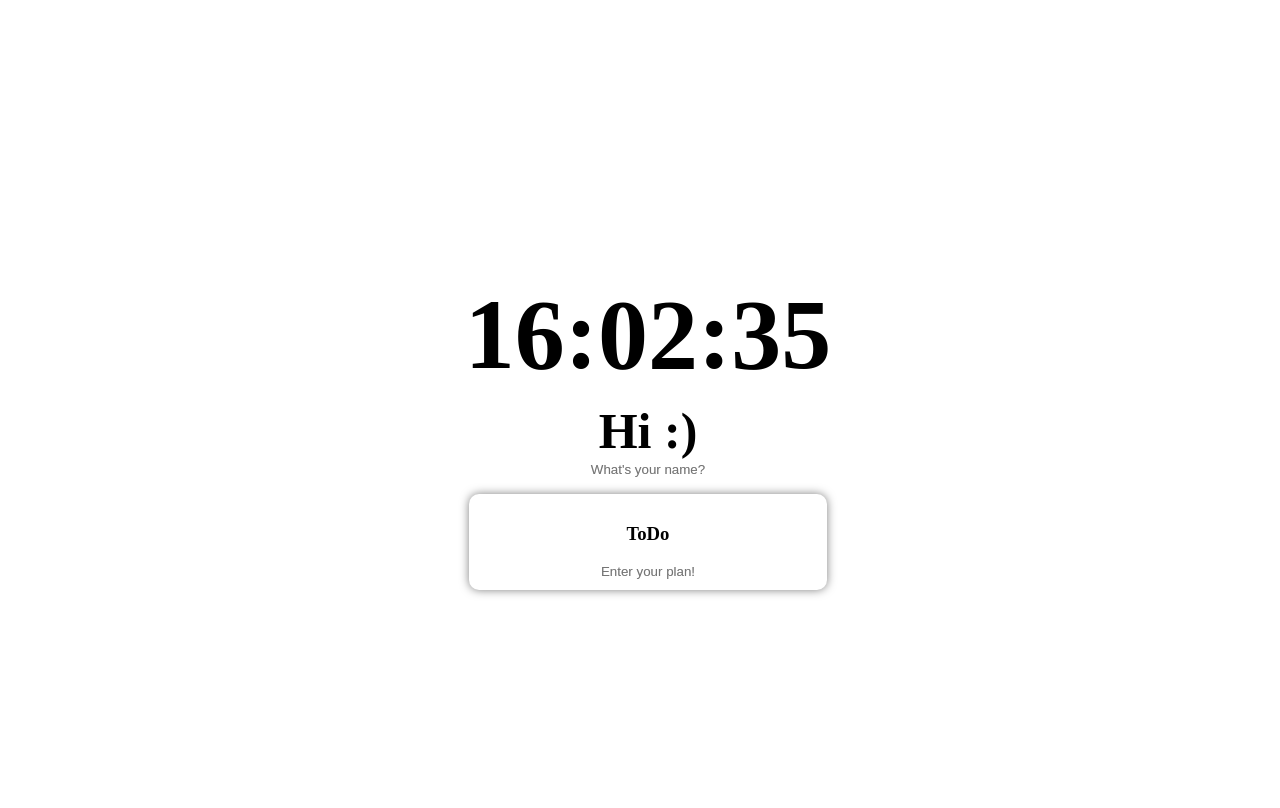
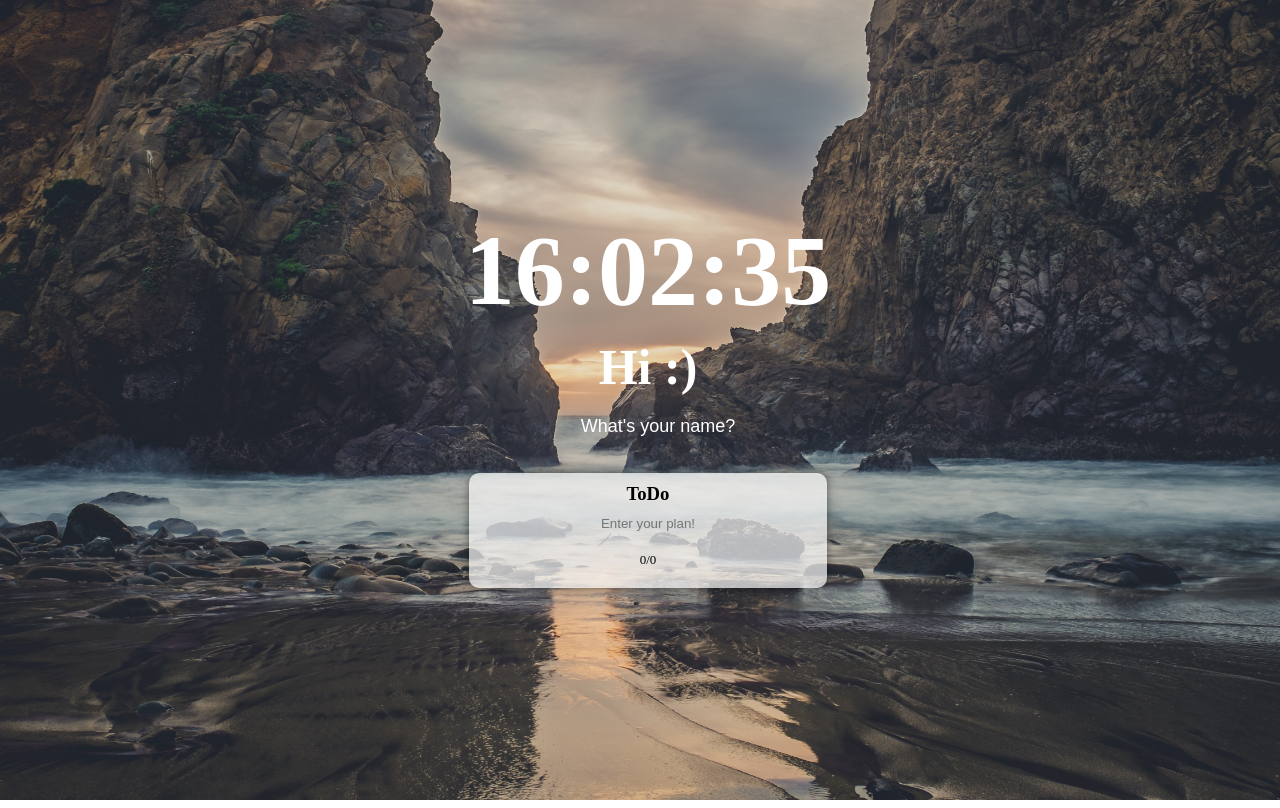
Before and after one commit to 1eq0/todo, a plain HTML site: page index.html in a window 1280 px wide. Drawn offline with Linux system fonts and the light colour scheme.

Commit message:
background todoCnt

```diff
--- a/background.js
+++ b/background.js
@@ -0,0 +1,21 @@
+const body = document.querySelector("body");
+
+const IMG_NUMBER = 4;
+
+function paintImage(imgNumber){
+    const image = new Image();
+    image.src = `./images/${imgNumber + 1}.jpg`;
+    image.classList.add("bgImage");
+    body.prepend(image);
+}
+
+function getRandom(){
+    const number = Math.floor(Math.random() * IMG_NUMBER);
+    return number;
+}
+
+function init(){
+    const randNum =  getRandom();
+    paintImage(randNum);
+}
+init();
--- a/index.html
+++ b/index.html
@@ -11,16 +11,18 @@
       <h1>00:00:00</h1>
     </div>
     <h2>Hi :)</h2>
-    <form class = "get-name-form">
-      <input class = "get-name" type="text" placeholder="What's your name?" />
+    <form class="get-name-form">
+      <input class="get-name" type="text" placeholder="What's your name?" />
     </form>
 
     <div class="todo">
-      <ul class="todo-list">
+      <ul>
         <h3>ToDo</h3>
-        <form class = "get-todo-form">
-          <input type = "text" placeholder="Enter your plan!"/>
+        <form class="get-todo-form">
+          <input type="text" placeholder="Enter your plan!" />
         </form>
+        <div class="todo-list"></div>
+        <div class="todo-count"></div>
       </ul>
     </div>
 
--- a/style.css
+++ b/style.css
@@ -8,10 +8,12 @@ body {
   flex-direction: column;
   justify-content: center;
   align-items: center;
+  color: white;
 }
 h1,
 h2,
 h3 {
+  margin: 0;
   text-align: center;
 }
 h1 {
@@ -19,34 +21,49 @@ h1 {
   margin-bottom: 10px;
 }
 h2 {
-  margin: 0;
   font-size: 50px;
 }
 input {
+  margin: 10px 0px;
+  background: none;
   color: transparent;
-  text-shadow: 0 0 0 rgba(0, 0, 0, 0.2);
   outline: 0;
   border: none;
   text-align: center;
 }
 input:focus {
-  text-shadow: 0 0 0 rgba(0, 0, 0, 0.7);
-  border-bottom: 1px solid rgba(0, 0, 0, 0.5);
+  text-shadow: 0 0 0 rgba(0, 0, 0, 1);
+  border-bottom: 1px solid rgba(250, 250, 250, 1);
   animation: fadeIn 0.5s ease-in-out;
 }
+.get-name::placeholder {
+  color: white;
+}
+.get-name {
+  width: 100%;
+  font-size: large;
+  padding: 10px;
+}
 .todo {
+  color: black;
   width: 70%;
   display: flex;
   justify-content: space-around;
   align-items: flex-start;
 }
 .todo > ul {
+  background-color: rgba(250, 250, 250, 0.7);
   width: 40%;
   box-shadow: 0px 0px 10px rgba(0, 0, 0, 0.5);
   border-radius: 10px;
   box-sizing: border-box;
   padding: 10px 30px;
   list-style-type: none;
+}
+.todo-count {
+  margin: 10px 0px;
+  font-size: small;
+  text-align: center;
 }
 .get-todo-form {
   display: flex;
@@ -81,3 +98,12 @@ li > button {
 li > button:focus {
   outline: 0;
 }
+.bgImage {
+  position: absolute;
+  top: 0;
+  left: 0;
+  width: 100%;
+  height: 100%;
+  z-index: -1;
+  animation: fadeIn 0.5s ease-in-out;
+}
--- a/todo.js
+++ b/todo.js
@@ -1,10 +1,12 @@
 const todoList = document.querySelector(".todo-list");
 const todoForm = document.querySelector(".get-todo-form");
 const inputTodo = todoForm.querySelector("input");
+const todoCnt = document.querySelector(".todo-count");
 
 const TODO_LS = "toDos"
 
 let toDos = [];
+let finDos =[];
 
 function saveList(){
     localStorage.setItem(TODO_LS,JSON.stringify(toDos));
@@ -19,6 +21,7 @@ function deleteToDo(event){
     });
     toDos = cleanToDos;
     saveList();
+    showCnt();
 }
 
 function addList(text){
@@ -42,6 +45,7 @@ function addList(text){
     };
     toDos.push(toDoObj);
     saveList();
+    showCnt();
 }
 
 function handleSubmit(event){
@@ -49,6 +53,10 @@ function handleSubmit(event){
     const val = inputTodo.value;
     addList(val);
     inputTodo.value="";
+}
+
+function showCnt(){
+    todoCnt.innerHTML=`${finDos.length}/${toDos.length}`;
 }
 
 function showList(){
@@ -64,5 +72,6 @@ function showList(){
 function init(){
     showList();
     todoForm.addEventListener("submit",handleSubmit);
+    showCnt();
 }
 init();
```
Also changed, not shown: images/4.jpg (added), 3 other files.
